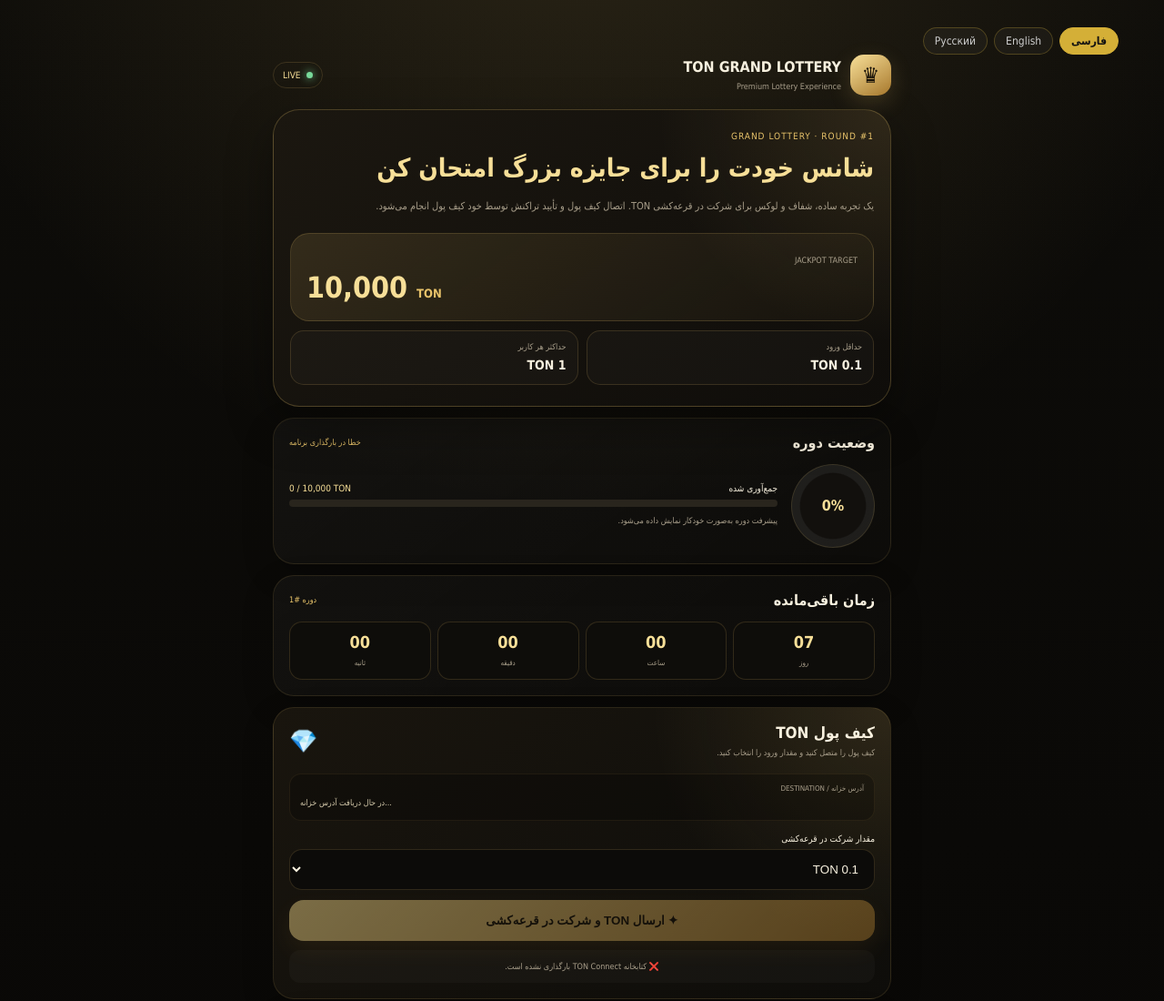
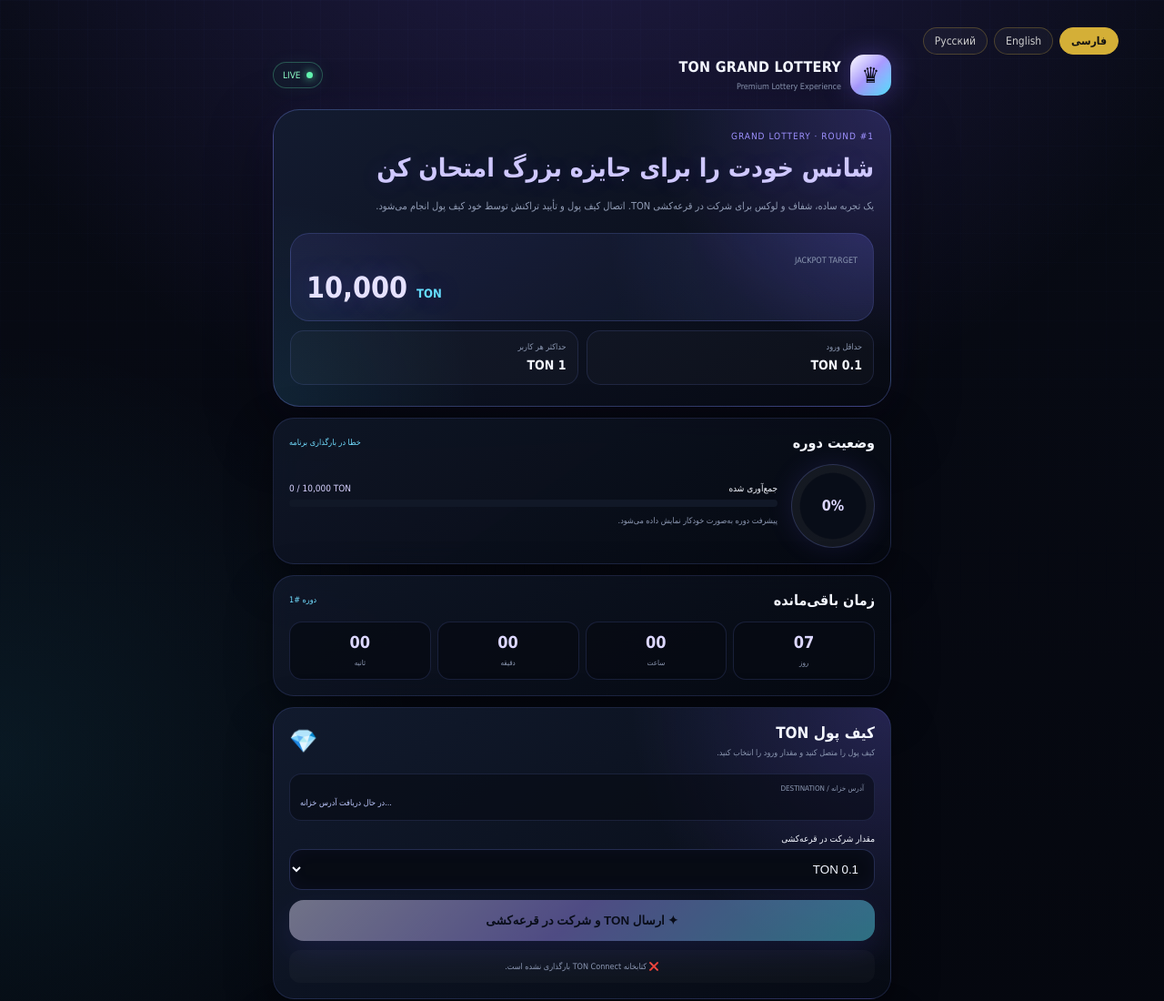
Before and after one commit to Navid1142/tonlottery2, a website: page web/index.html in a window 1280 px wide. Shown: the top 1100 px of the page at 91% size. Drawn offline with Linux system fonts and the light colour scheme; no server answers.

Commit message:
Redesign lottery UI with AI technology style

```diff
--- a/web/index.html
+++ b/web/index.html
@@ -529,6 +529,219 @@ margin-top:18px;
 .jackpot strong{font-size:28px}
 .ring{width:82px;height:82px;min-width:82px}
 }
+
+/* AI_NEON_DESIGN_V1 */
+:root{
+--bg:#050711;
+--card:#0d1220;
+--card2:#11192a;
+--gold:#9b8cff;
+--gold2:#d8d2ff;
+--gold3:#4edcff;
+--text:#f4f7ff;
+--muted:#8c98b2;
+--line:rgba(126,145,255,.20);
+--green:#63f5b1;
+--red:#ff7f9f;
+}
+
+html,body{
+background:
+radial-gradient(circle at 50% -15%,rgba(126,92,255,.24),transparent 35%),
+radial-gradient(circle at 0% 45%,rgba(52,215,255,.08),transparent 28%),
+linear-gradient(180deg,#080b15 0%,#03050b 100%);
+color:var(--text);
+}
+
+body{
+position:relative;
+}
+
+body:before{
+content:"";
+position:fixed;
+inset:0;
+pointer-events:none;
+background:
+linear-gradient(rgba(120,140,255,.025) 1px,transparent 1px),
+linear-gradient(90deg,rgba(120,140,255,.025) 1px,transparent 1px);
+background-size:32px 32px;
+mask-image:linear-gradient(to bottom,black,transparent 90%);
+}
+
+.logo{
+color:#080a13;
+background:linear-gradient(135deg,#ffffff,#a99aff 48%,#55e4ff);
+box-shadow:0 0 30px rgba(126,102,255,.35);
+}
+
+.brand b{
+letter-spacing:.3px;
+}
+
+.live{
+background:rgba(70,245,177,.035);
+border-color:rgba(99,245,177,.28);
+color:#8effc9;
+box-shadow:0 0 20px rgba(99,245,177,.05);
+}
+
+.hero{
+border-color:rgba(126,145,255,.30);
+background:
+radial-gradient(circle at 100% 0%,rgba(126,102,255,.25),transparent 35%),
+radial-gradient(circle at 0% 100%,rgba(55,220,255,.08),transparent 30%),
+linear-gradient(145deg,#131b30,#070a13);
+box-shadow:0 25px 65px rgba(0,0,0,.55),0 0 45px rgba(126,102,255,.08);
+}
+
+.kicker{
+color:#9e91ff;
+}
+
+.hero h1 span{
+color:#cfc8ff;
+text-shadow:0 0 24px rgba(126,102,255,.18);
+}
+
+.hero p{
+color:#929db6;
+}
+
+.jackpot{
+background:
+radial-gradient(circle at 100% 0%,rgba(126,102,255,.18),transparent 45%),
+linear-gradient(145deg,rgba(126,102,255,.10),rgba(61,221,255,.035));
+border-color:rgba(126,145,255,.20);
+}
+
+.jackpot strong{
+color:#e6e2ff;
+text-shadow:0 0 28px rgba(126,102,255,.25);
+}
+
+.jackpot strong span{
+color:#65ddff;
+}
+
+.stat,
+.info{
+background:rgba(255,255,255,.025);
+border-color:rgba(126,145,255,.15);
+}
+
+.card{
+background:
+linear-gradient(145deg,rgba(17,25,43,.82),rgba(6,9,17,.86));
+border-color:rgba(126,145,255,.16);
+box-shadow:0 18px 50px rgba(0,0,0,.38);
+backdrop-filter:blur(14px);
+}
+
+.title span{
+color:#72ddff;
+}
+
+.ring{
+background:
+radial-gradient(circle,#080d18 56%,transparent 58%),
+conic-gradient(#a89bff 0deg,#55e4ff 0deg,rgba(255,255,255,.055) 0deg);
+border-color:rgba(126,145,255,.22);
+box-shadow:0 0 30px rgba(126,102,255,.12);
+}
+
+.ring b{
+color:#dcd7ff;
+}
+
+.bar{
+background:#111827;
+}
+
+.fill{
+background:linear-gradient(90deg,#806cff,#55e4ff);
+box-shadow:0 0 14px rgba(85,228,255,.28);
+}
+
+.time{
+background:rgba(7,11,20,.78);
+border-color:rgba(126,145,255,.16);
+}
+
+.time b{
+color:#dcd7ff;
+}
+
+.wallet{
+background:
+radial-gradient(circle at 100% 0%,rgba(126,102,255,.22),transparent 38%),
+linear-gradient(145deg,#111a2d,#070b14);
+}
+
+.destination,
+.membership{
+background:rgba(7,11,20,.58);
+border-color:rgba(126,145,255,.15);
+}
+
+#treasury,#treasuryFooter{
+color:#bfcaff;
+}
+
+#amount{
+background:#070b14;
+border-color:rgba(126,145,255,.25);
+color:#f4f7ff;
+box-shadow:inset 0 0 20px rgba(126,102,255,.05);
+}
+
+#amount:focus{
+border-color:#8e7dff;
+box-shadow:0 0 0 3px rgba(126,102,255,.12),inset 0 0 20px rgba(126,102,255,.06);
+}
+
+#sendTon{
+color:#070914;
+background:linear-gradient(135deg,#e8e3ff,#a293ff 48%,#58e5ff);
+box-shadow:0 12px 32px rgba(105,91,255,.25);
+}
+
+.join{
+color:#070914;
+background:linear-gradient(135deg,#e8e3ff,#a293ff 48%,#58e5ff);
+box-shadow:0 10px 28px rgba(105,91,255,.18);
+}
+
+#checkBtn{
+background:rgba(126,102,255,.055);
+border-color:rgba(126,145,255,.22);
+color:#cfc8ff;
+}
+
+#txStatus{
+background:rgba(255,255,255,.025);
+border-color:rgba(126,145,255,.08);
+}
+
+.avatar,
+.activity img,
+.activity-avatar{
+background:#111827;
+border-color:rgba(126,145,255,.18);
+}
+
+.activity{
+border-bottom-color:rgba(126,145,255,.09);
+}
+
+.activity-amount{
+color:#cfc8ff;
+}
+
+.footer{
+color:#5f6c85;
+}
+
 </style>
 
 <style>
```
